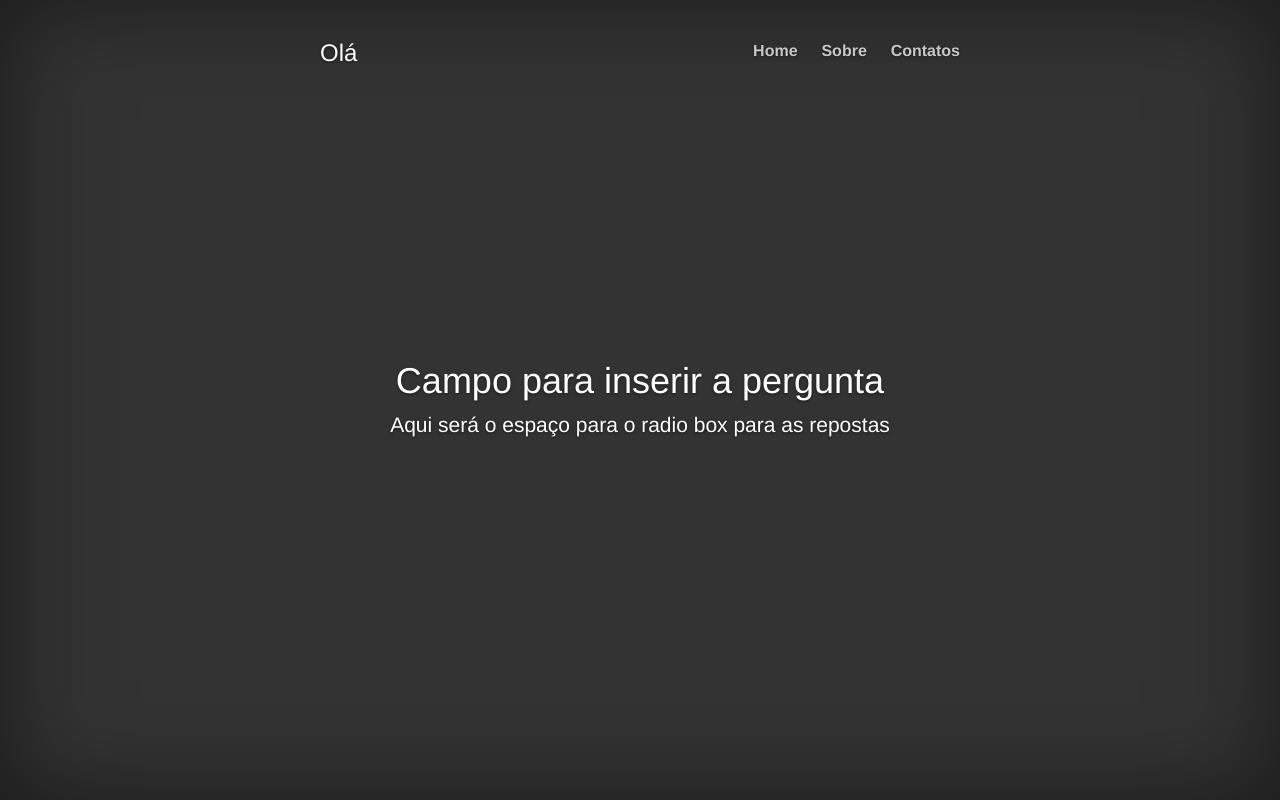
After one commit to ruizuikeda/aulas-renan, a PHP site: page /questionario.php in a window 1280 px wide. The commit adds this page. Run offline with PHP 8.4, Linux system fonts and the light colour scheme; data that the repository does not hold is empty.

Commit message:
atualizações no layout

```diff
--- a/cad_participante.php
+++ b/cad_participante.php
@@ -33,7 +33,7 @@
                     <div class="inner cover">
                         <h1 class="cover-heading">Primeiro, preencha com seus dados: </h1>
                     </div>
-                        <form action="action/inserir_cadastro_aluno.php" method="post" class="form-vertical col-md-12">
+                        <form action="questionario.php" method="post" class="form-vertical col-md-12">
                             <div class="form-group col-md-4">
                                 <label class="col-md-12">Nome Completo</label>
                                 <input type="text" class="form-control" name="cadastro_nome" placeholder="Digite o Nome">
--- /dev/null
+++ b/questionario.php
@@ -0,0 +1,48 @@
+<?php
+$cadastro_nome          = (string)$_POST['cadastro_nome'];
+
+
+?>
+<!DOCTYPE html>
+<html lang="pt">
+    <head>
+        <meta charset="utf-8">
+        <title>Questionário</title>
+        <!-- Bootstrap core CSS -->
+        <link rel="stylesheet" href="https://maxcdn.bootstrapcdn.com/bootstrap/3.3.7/css/bootstrap.min.css" integrity="sha384-BVYiiSIFeK1dGmJRAkycuHAHRg32OmUcww7on3RYdg4Va+PmSTsz/K68vbdEjh4u" crossorigin="anonymous">
+
+        <!-- IE10 viewport hack for Surface/desktop Windows 8 bug -->
+        <link href="../../assets/css/ie10-viewport-bug-workaround.css" rel="stylesheet">
+
+        <!-- Custom styles for this template -->
+        <link href="cover.css" rel="stylesheet">
+    </head>
+
+    <body>
+        <div class="site-wrapper">
+            <div class="site-wrapper-inner">
+                <div class="cover-container">
+                    <div class="masthead clearfix">
+                        <div class="inner">
+                            <h3 class="masthead-brand"><?php echo 'Olá ' . $cadastro_nome?></h3>
+                            <nav>
+                                <ul class="nav masthead-nav">
+                                    <li><a href="index_prova.php">Home</a></li>
+                                    <li><a href="#">Sobre</a></li>
+                                    <li><a href="#">Contatos</a></li>
+                                </ul>
+                            </nav>
+                        </div>
+                    </div>
+                    <div class="inner cover">
+                        <h1 class="cover-heading">Campo para inserir a pergunta</h1>
+                        <p class="lead">Aqui será o espaço para o radio box para as repostas</p>
+                    </div>
+
+
+                </div>
+            </div>
+        </div>
+
+    </body>
+</html>
```
